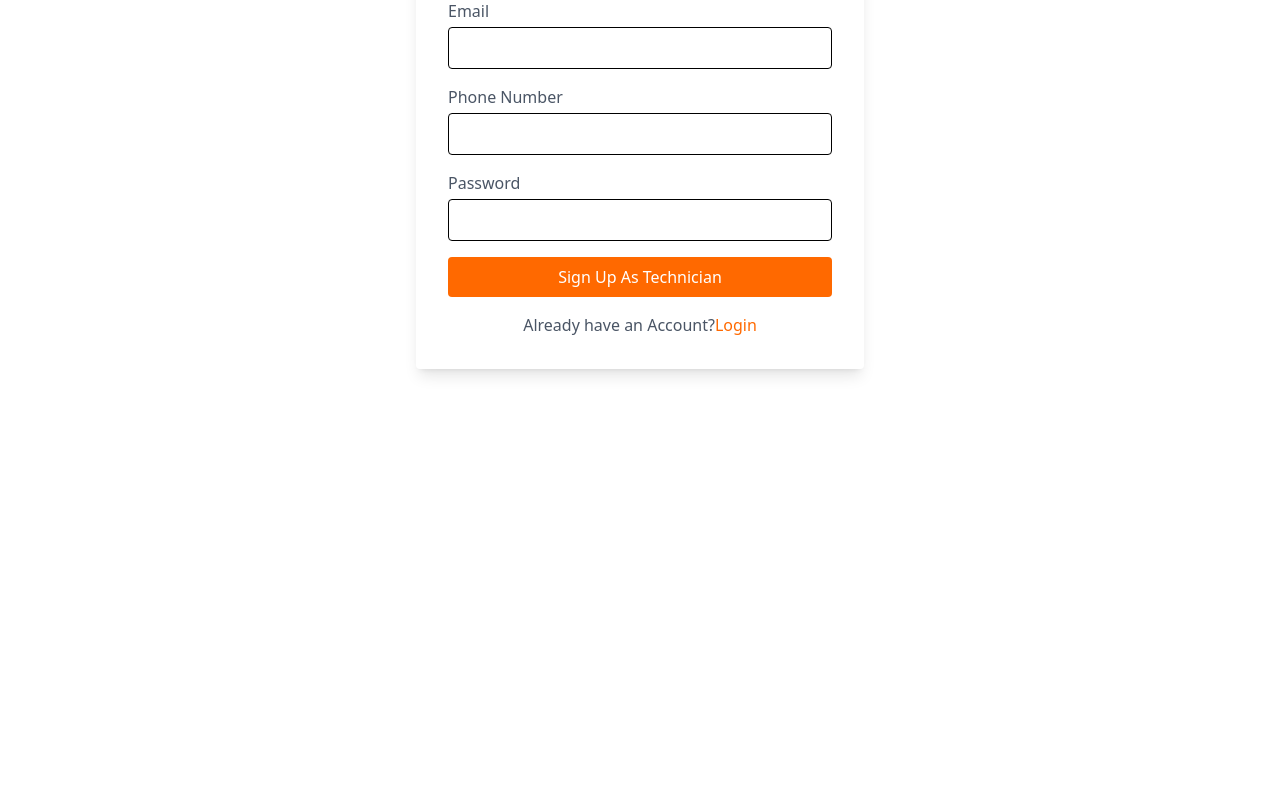
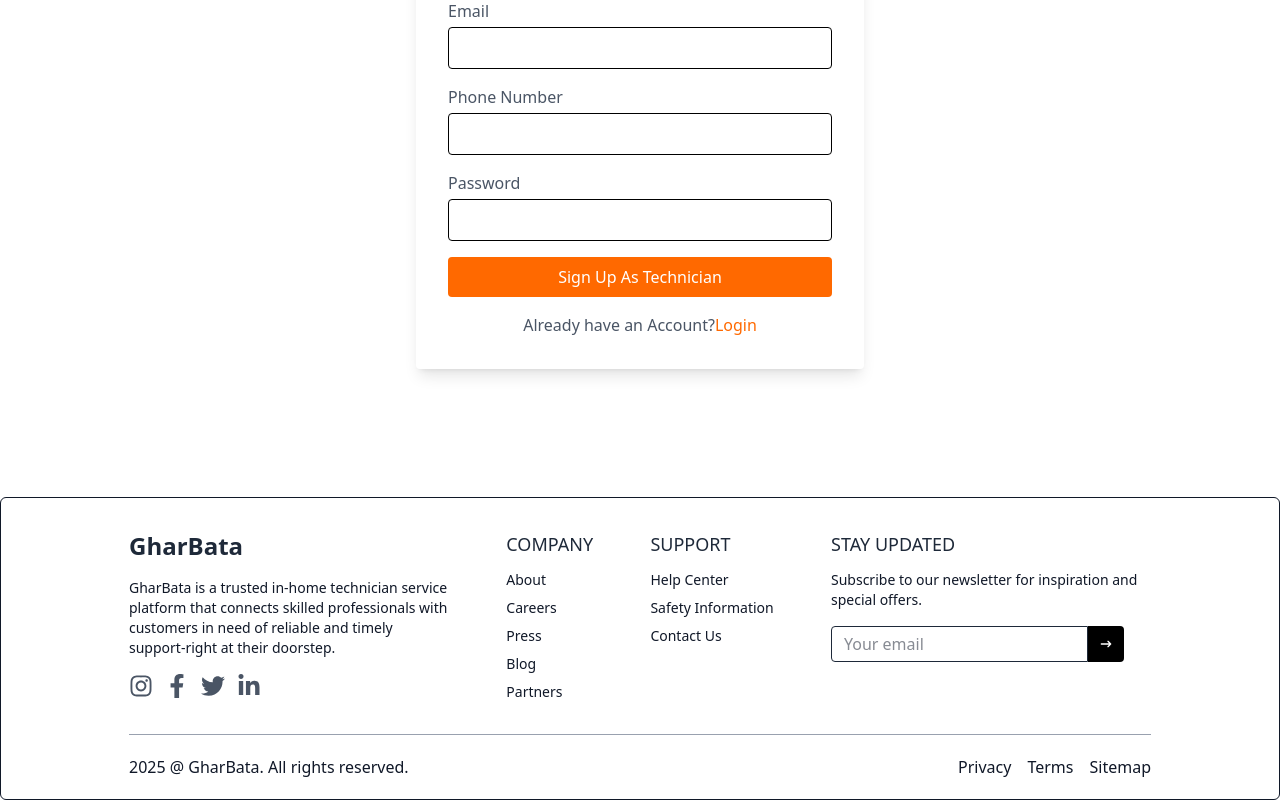
Before and after one commit to Aalok376/GharBata, a React (Vite) app in the folder frontend/: page /technician_signup in a window 1280 px wide. Shown: the part 367-1167 px from the top of the page. Before the commit the page ends 864 px from the top, so only its background shows below. Built offline with nearby package versions, Linux system fonts and the light colour scheme.

Commit message:
incomplete footer check garata kei improve garnu parxa footer ma

```diff
--- a/frontend/src/App.jsx
+++ b/frontend/src/App.jsx
@@ -5,6 +5,7 @@ import Client_Signup from './pages/Client_Signup';
 import Technician_Signup from './pages/Technician_Signup';
 import Technician_Login from './pages/Technician_Login';
 import Navbar from './components/Navbar';
+import Footer from './components/Footer';
 
 
 
@@ -12,6 +13,8 @@ function App(){
   return (
     <Router>
       <Navbar/>
+
+
       <Routes>
         <Route path='/client_login' element={<Client_Login/>}/>
         <Route path='/client_signup' element={<Client_Signup/>}/>
@@ -19,7 +22,9 @@ function App(){
         <Route path='/technician_signup' element={<Technician_Signup/>}/>
 
 
+
       </Routes>
+       <Footer />
 
     </Router>
 
--- /dev/null
+++ b/frontend/src/components/Footer.jsx
@@ -0,0 +1,68 @@
+import React from 'react'
+import { FaInstagram, FaFacebookF, FaTwitter, FaLinkedinIn } from 'react-icons/fa';
+
+const Footer = () => {
+  return (
+    <div className=' border border-gray-900 rounded-md text-gray-900 pt-8 px-6 md:px-16 lg:px-24 xl:px-32'>
+        <div className='flex flex-wrap justify-between gap-12 md:gap-6'>
+            <div className='max-w-80'>
+                <p className='text-2xl font-bold mb-4 text-gray-800'>
+                    GharBata
+                </p>
+                <p className='text-sm'>GharBata is a trusted in-home technician service platform
+                    that connects skilled professionals with customers in need of reliable
+                    and timely support-right at their doorstep.
+                </p>
+                <div className='flex items-center gap-3 mt-4 text-gray-600'>
+                    <div className='hover:text-black cursor-pointer'><FaInstagram size={24} /></div>
+                    <div className='hover:text-black cursor-pointer'><FaFacebookF size={24}/></div>
+                    <div className='hover:text-black cursor-pointer'><FaTwitter size={24}/></div>
+                    <div className='hover:text-black cursor-pointer'><FaLinkedinIn size={24}/></div>
+                </div>
+            </div>
+            <div>
+            <p className='text-lg text-gray-800'>COMPANY</p>
+            <ul className='mt-3 flex flex-col gap-2 text-sm'>
+                <li><a href='#'>About</a></li>
+                <li><a href='#'>Careers</a></li>
+                <li><a href='#'>Press</a></li>
+                <li><a href='#'>Blog</a></li>
+                <li><a href='#'>Partners</a></li>
+            </ul>
+        </div>
+        <div>
+            <p className='text-lg text-gray-800'>SUPPORT</p>
+            <ul className='mt-3 flex flex-col gap-2 text-sm'>
+                <li><a href='#'>Help Center</a></li>
+                <li><a href='#'>Safety Information</a></li>
+                <li><a href='#'>Contact Us</a></li>
+            </ul>
+        </div>
+        <div className='max-w-80'>
+            <p className='text-lg text-gray-800'>STAY UPDATED</p>
+            <p className='mt-3 text-sm'>Subscribe to our newsletter for inspiration and special offers.</p>
+        <div className='flex items-center mt-4'>
+            <input type='text' className='bg-white rounded-l border border-gray-800 h-9 px-3 outline-none' placeholder='Your email'/>
+            <button className='flex items-center justify-center bg-black h-9 w-9 aspect-square rounded-r'>
+               <svg className="w-4 h-4 text-white" aria-hidden="true" xmlns="http://www.w3.org/2000/svg" fill="none" viewBox="0 0 24 24">
+                                <path stroke="currentColor" strokeLinecap="round" strokeLinejoin="round" strokeWidth="2" d="M19 12H5m14 0-4 4m4-4-4-4" />
+                            </svg>
+            </button>
+        </div>
+        </div>
+    </div>
+    <hr className='border-gray-400 mt-8'/>
+    <div className='flex flex-col md:flex-row gap-2 items-center justify-between py-5'>
+        <p>{new Date().getFullYear()} @ GharBata. All rights reserved.</p>
+        <ul className='flex items-center gap-4'>
+            <li><a href='#'>Privacy</a></li>
+            <li><a href='#'>Terms</a></li>
+            <li><a href='#'>Sitemap</a></li>
+        </ul>
+    </div>
+    </div>
+
+  );
+};
+
+export default Footer;
```
